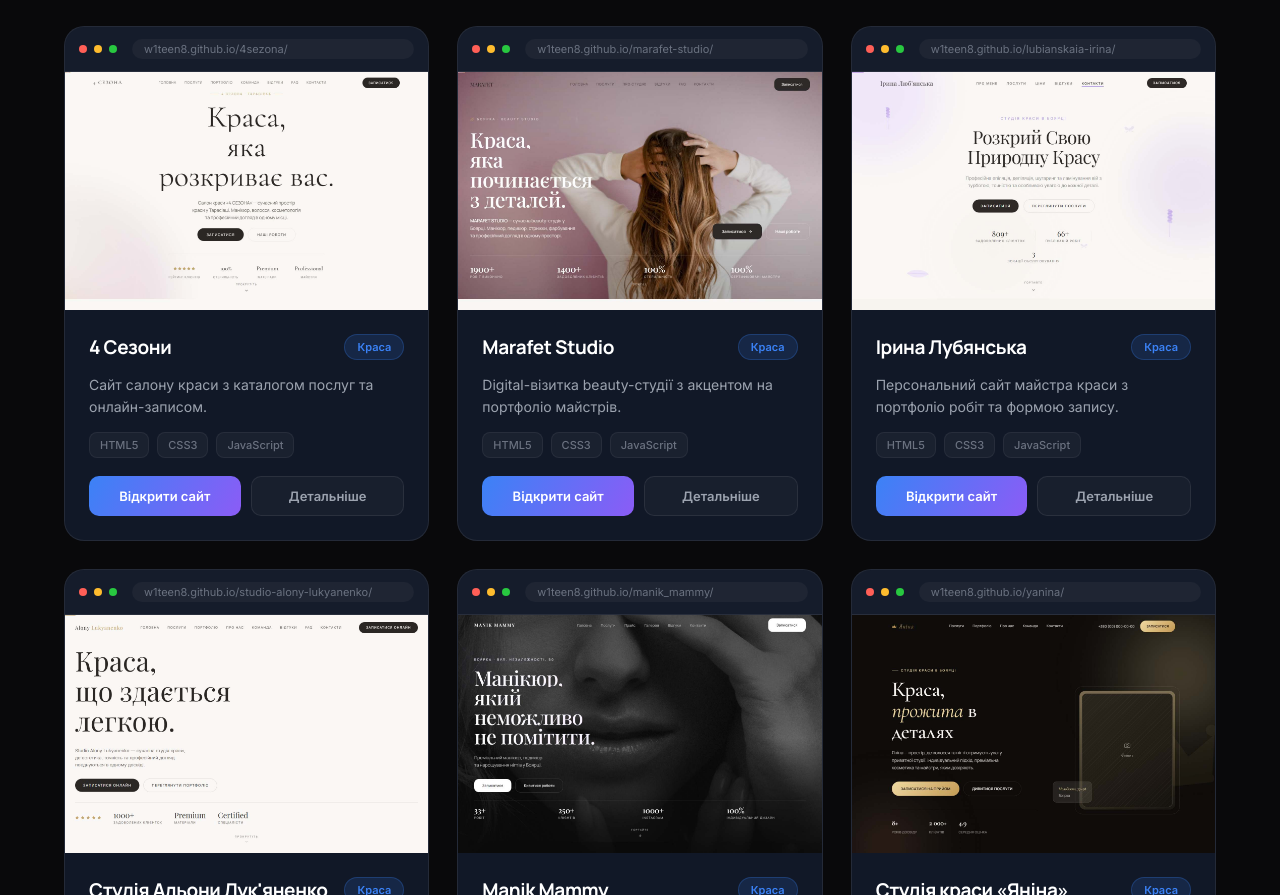
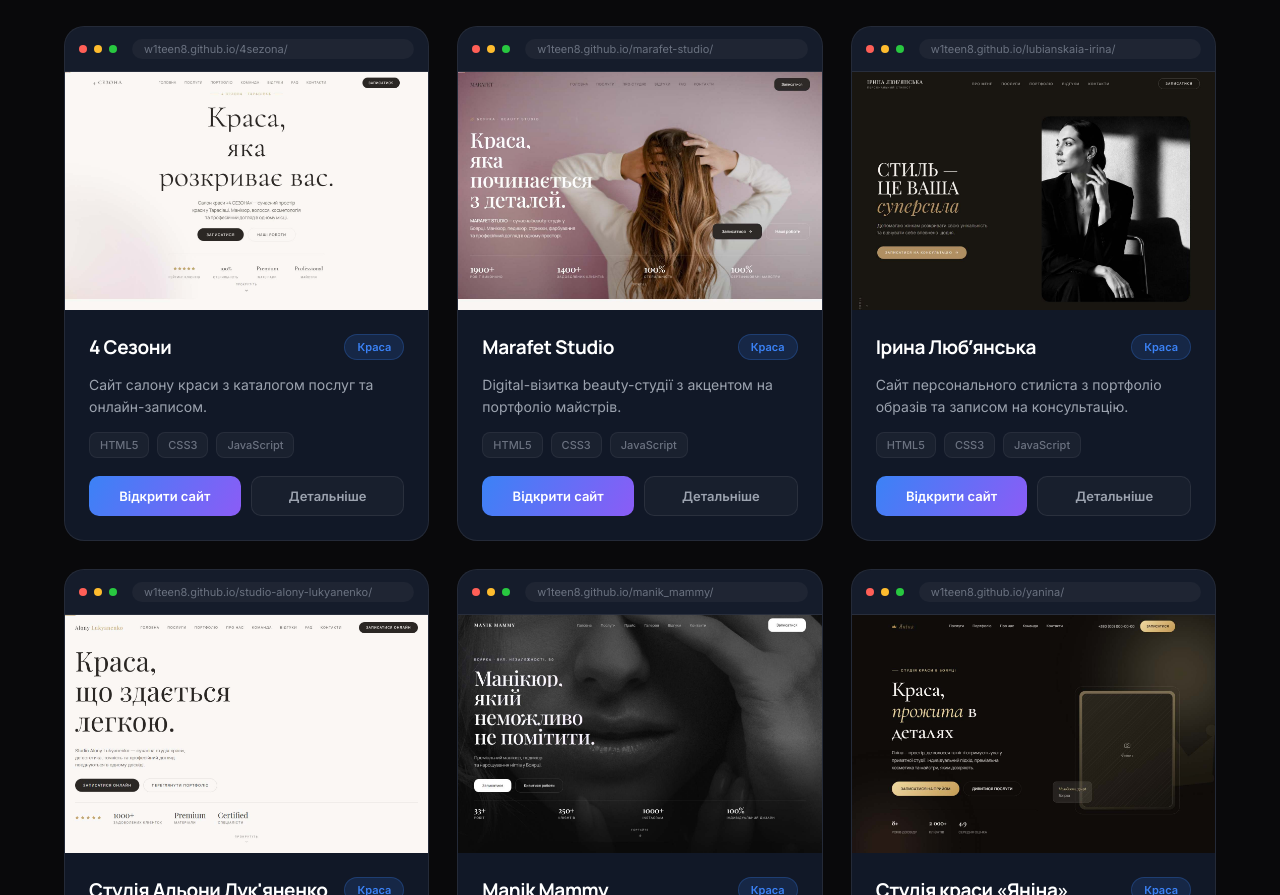
Before and after one commit to w1teen8/zabolotnyi-studio, a React (Vite) app: page / in a window 1280 px wide. Shown: the part 2169-3064 px from the top of the page. Built offline with nearby package versions, Linux system fonts and the light colour scheme.

Commit message:
Refresh Iryna Lyubianska preview: site redesigned, update copy and name

```diff
--- a/src/data/projects.ts
+++ b/src/data/projects.ts
@@ -68,9 +68,9 @@ export const projects: Project[] = [
   },
   {
     id: 'lubianskaia-irina',
-    name: 'Ірина Лубянська',
+    name: 'Ірина Любʼянська',
     url: 'https://w1teen8.github.io/lubianskaia-irina/',
-    description: 'Персональний сайт майстра краси з портфоліо робіт та формою запису.',
+    description: 'Сайт персонального стиліста з портфоліо образів та записом на консультацію.',
     category: 'Краса',
     tech: ['HTML5', 'CSS3', 'JavaScript'],
   },
```
Also changed, not shown: src/assets/projects/lubianskaia-irina.jpg.
